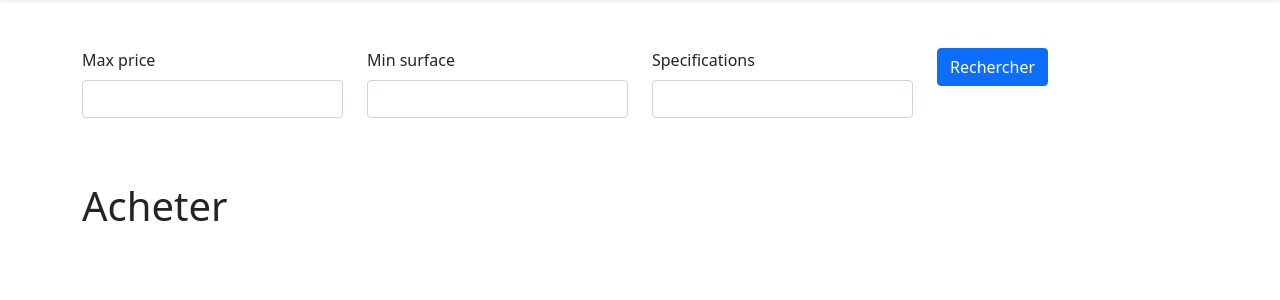
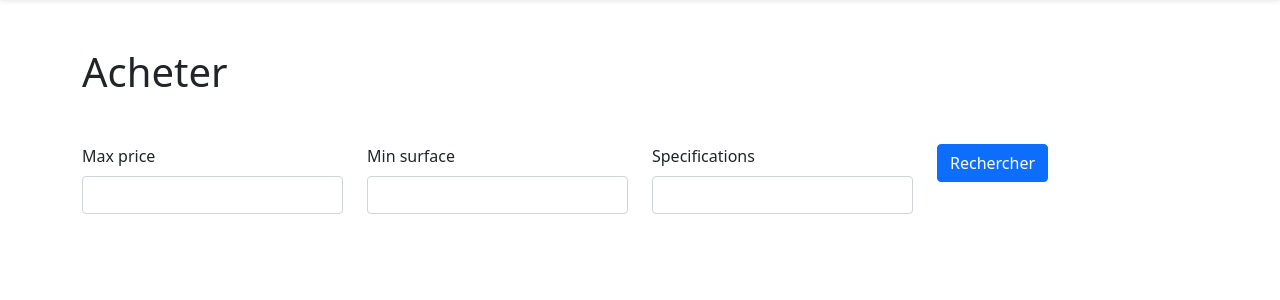
Before and after one commit to EulalieM/grafikart-sf4_estate-agency, a Symfony app: template templates/default/properties.html.twig in a window 1280 px wide. Shown: the part 56-356 px from the top of the page. Run offline with Twig, Linux system fonts and the light colour scheme; the template is opened without the code that fills it, so the values that code supplies are empty; form fields are guessed from the names that the template uses; some libraries are stand-ins or nearby versions.

Commit message:
not important

```diff
--- a/package.json
+++ b/package.json
@@ -3,4 +3,4 @@
     "grunt-cli": "^1.4.3",
     "places.js": "^1.19.0"
   }
-}
+}z
--- a/templates/default/properties.html.twig
+++ b/templates/default/properties.html.twig
@@ -5,6 +5,7 @@
 {% block body %}
 
     <div class="container">
+        <h1 class="my-5">Acheter</h1>
         <div class="my-5">
             {{ form_start(form) }}
             <div class="row">
@@ -23,13 +24,12 @@
             </div>
             {{ form_end(form) }}
         </div>
-        <section class="my-5">
-            <h1 class="mb-5">Acheter</h1>
+        <div class="my-5">
             {{ include('default/includes/cards-properties.html.twig') }}
             <div class="pagination">
                 {{ knp_pagination_render(properties) }}
             </div>
-        </section>
+        </div>
     </div>
 
 {% endblock %}
```
Also changed, not shown: public/js/app.js.
